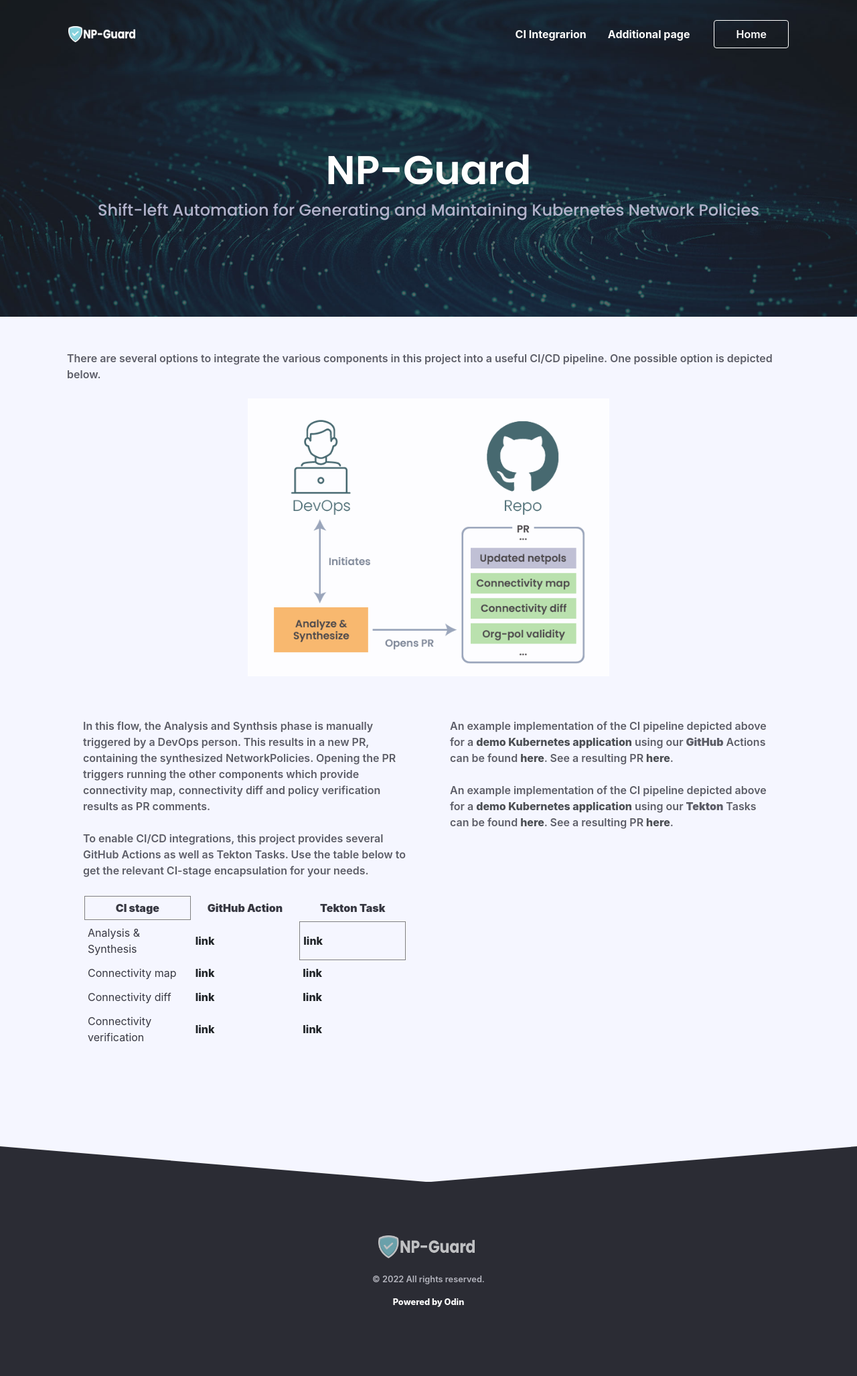
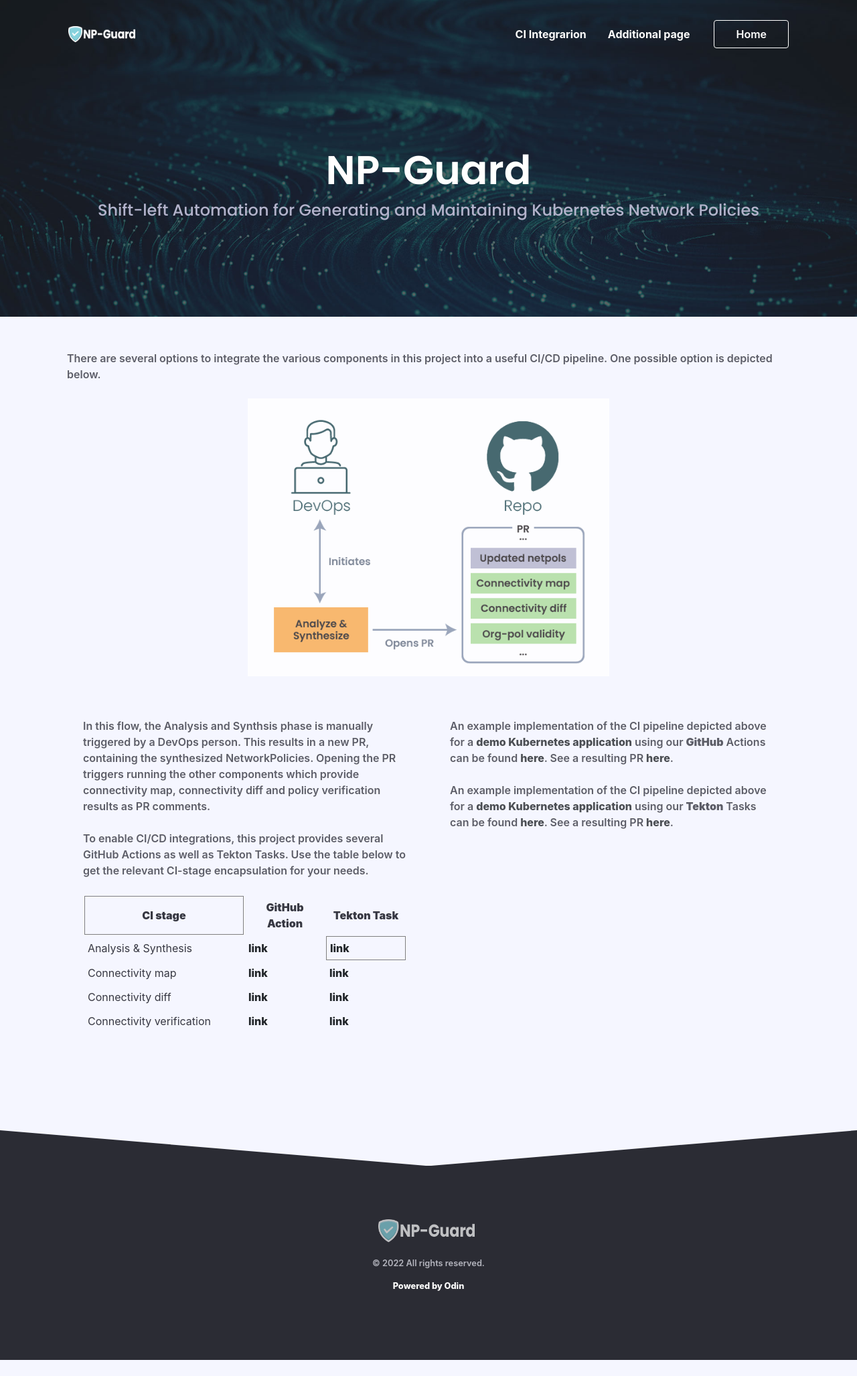
Before and after one commit to tkwsniva/np-guard, a Jekyll site: the page built from ci-integration.html, in a window 1280 px wide. Shown: the whole page at 67% size. Built offline with Jekyll 4.4.1, drawn with Linux system fonts in a browser that asks for light colours; nearby versions of some CDN libraries; some web fonts are replaced; comment, search, counter and statistics services are not loaded; after the commit the page ends 2031 px from its top, so only the background shows below that.

Commit message:
Update ci-integration-content.html

```diff
--- a/_includes/ci-integration-content.html
+++ b/_includes/ci-integration-content.html
@@ -13,13 +13,13 @@
 <table style="border: border-collapse: collapse;">
 	<thead>
 <tr>
-<th width="30%" style="border: 1px solid gray; padding: 5px;">
+<th width="50%" style="border: 1px solid gray; padding: 5px;">
 <b>CI stage</b>
 </th>
-<th width="30%" style="border: 1px solid A9A9A9; padding: 5px;">
+<th width="25%" style="border: 1px solid A9A9A9; padding: 5px;">
 <b>GitHub Action</b>
 </th>
-<th width="30%" style="border: 1px solid A9A9A9; padding: 5px;">
+<th width="25%" style="border: 1px solid A9A9A9; padding: 5px;">
 <b>Tekton Task</b>
 </th>
 </tr>
```
